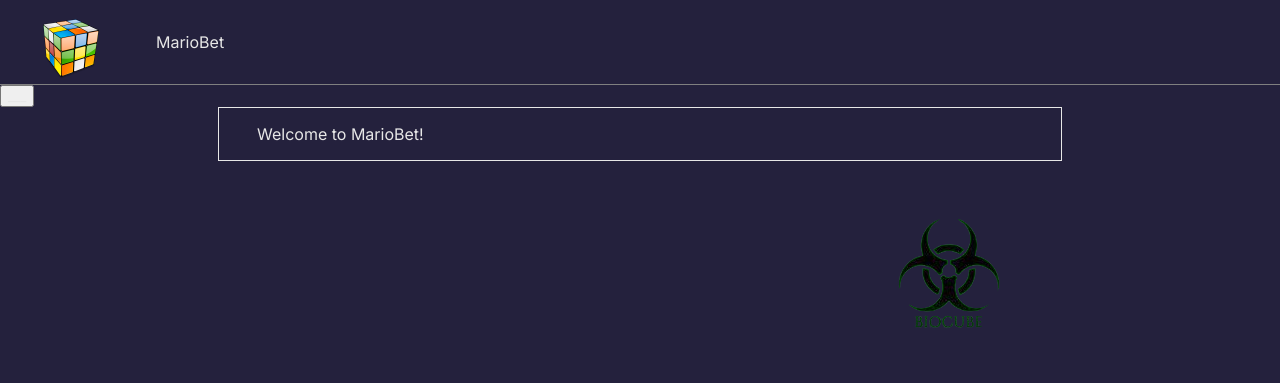
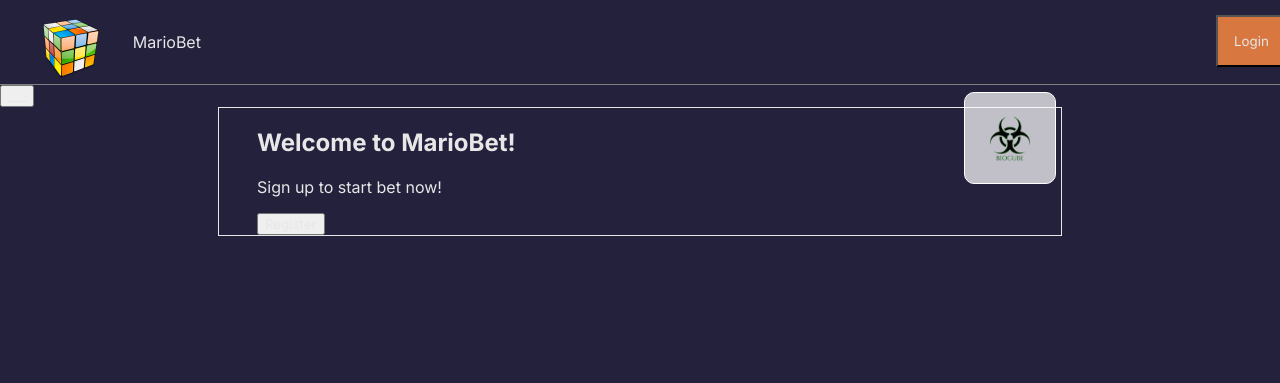
Before and after one commit to MiguelSouza2/MarioBet, a PHP site: page / in a window 1280 px wide. Shown: the top 383 px of the page. Run offline with PHP 8.4, Linux system fonts and the light colour scheme.

Commit message:
o que eu já tinha em casa, amanhã eu pego o resto na escola

```diff
--- a/MarioBet/css/style.css
+++ b/MarioBet/css/style.css
@@ -52,10 +52,24 @@ body {
 
 .navbar ul li {
   padding: 2vh;
+  max-height: 4vh;
 }
 
 .navbar ul li:nth-child(2){
-  margin-left: 100px;
+  margin-left: 6vw;
+}
+
+.navbar ul #login_btn{
+  left: 95vw;
+  top: 1.2vw;
+  position: absolute;
+}
+
+#login_btn{
+  background-color: #d8773f;
+  padding: 2vh;
+  margin: 0;
+  cursor: grab;
 }
 
 ul {
@@ -85,6 +99,11 @@ ul {
 }
 
 .biocube{
-  position: relative;
-  float: inline-end;
+  position: absolute;
+  right: 17.5vw;
+  top: 7.2vw;
+  border-radius: 10px;
+  border: 1px solid #ffffff;
+  background-color: rgba(255, 255, 255, 0.716);
+  max-width: 7vw;
 }
--- a/MarioBet/index.html
+++ b/MarioBet/index.html
@@ -11,6 +11,7 @@
         <ul>
             <div class="test"></div>
             <li>MarioBet</li>
+            <button id="login_btn">Login</button>
 
         </ul>
     </nav>
@@ -25,11 +26,11 @@
 
     <section id="main_div">
 
-        <p>Welcome to MarioBet!</p>
+        <h2>Welcome to MarioBet!</h2>
+        <p>Sign up to start bet now!</p>
+        <button id="register_btn">Register</button>
 
-        <img src="img/biobio.png" class="biocube">
-
-        <div id="sponsor"><Neymar</div>
+        <div id="sponsor"><img src="img/biobio.png" class="biocube"></div>
 
     </section>
     <script src="js/script.js"></script>
```
